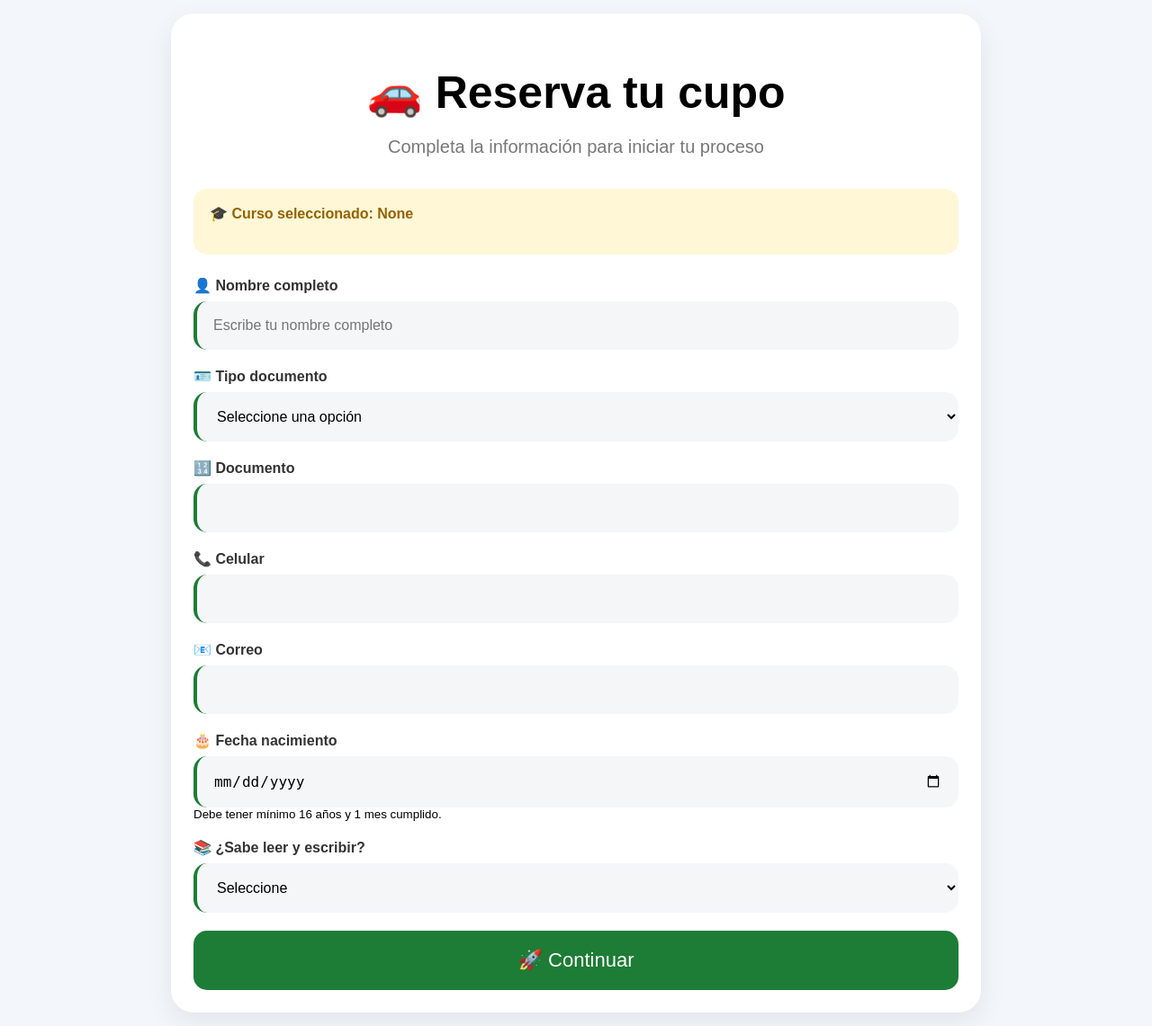
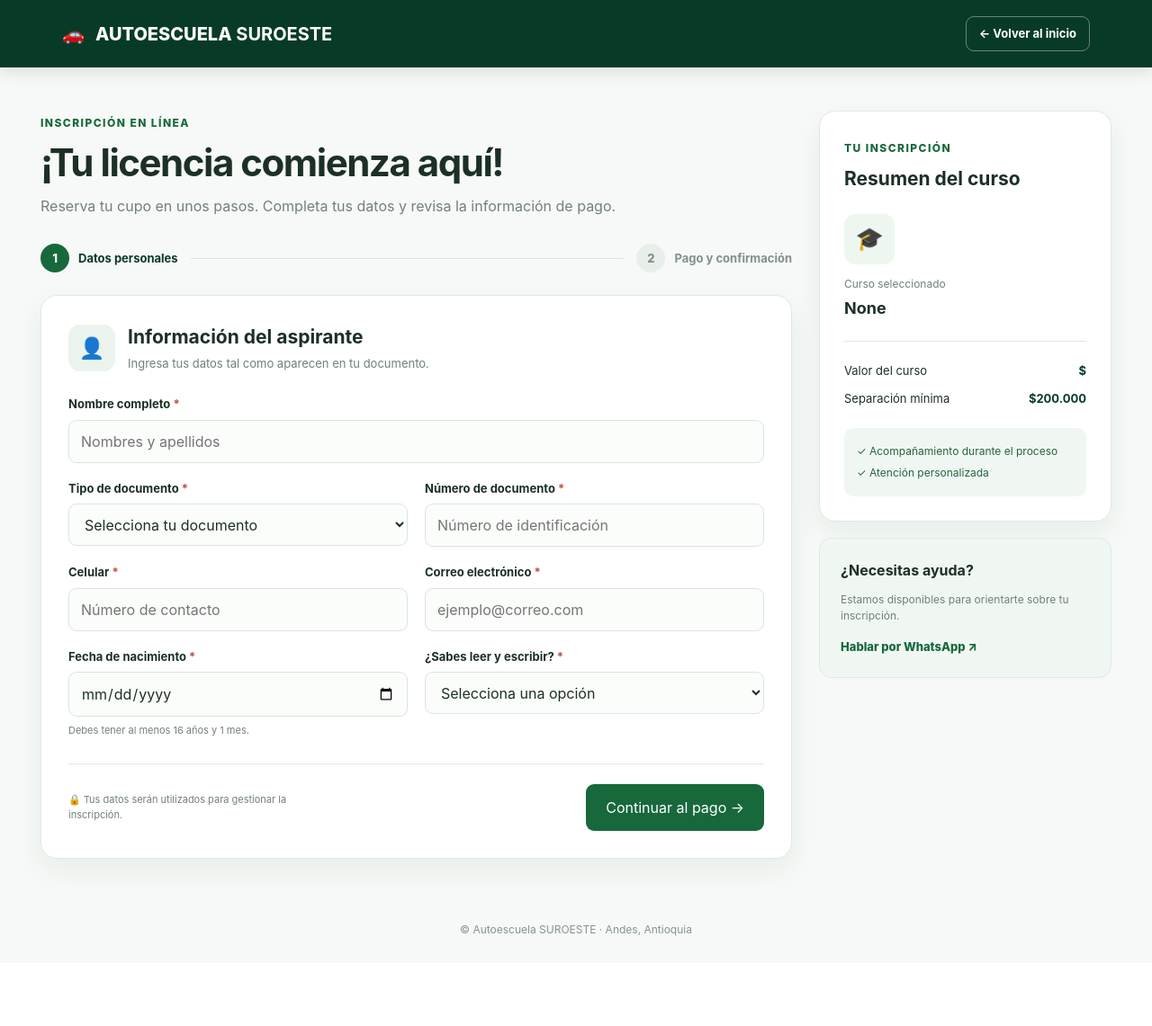
Before and after one commit to CarlosAndes/autoescuela_suroeste, a Flask app: page /separar_cupo in a window 1280 px wide. Shown: the whole page at 90% size. After the commit the page ends 1041 px from the top, so only its background shows below. Run offline with Flask 3, Linux system fonts and the light colour scheme.

Commit message:
Mejorar diseño del formulario de reserva de cupos

```diff
--- a/templates/separar_cupo.html
+++ b/templates/separar_cupo.html
@@ -1,458 +1,127 @@
 <!DOCTYPE html>
 <html lang="es">
-
 <head>
-
   <meta charset="UTF-8">
   <meta name="viewport" content="width=device-width, initial-scale=1.0">
+  <title>Reserva tu cupo | Autoescuela SUROESTE</title>
+  <link rel="stylesheet" href="{{ url_for('static', filename='css/reserva_cupo_seguro.css') }}">
+</head>
+<body class="reserva-page">
+  <header class="reserva-header">
+    <div class="reserva-header-inner">
+      <a href="{{ url_for('inicio') }}" class="reserva-brand" aria-label="Volver al inicio">🚗 <span><strong>AUTOESCUELA</strong> SUROESTE</span></a>
+      <a class="reserva-back" href="{{ url_for('inicio') }}">← Volver al inicio</a>
+    </div>
+  </header>
 
-<title>Separar Cupo</title>
-
-<link rel="stylesheet"
-href="{{ url_for('static', filename='css/estilos.css') }}">
-
-</head>
-
-<body>
-
-<div class="contenedor">
-
-<div class="formulario-card">
-
-<h1 class="titulo-form">
-🚗 Reserva tu cupo
-</h1>
-
-<p class="subtitulo-form">
-Completa la información para iniciar tu proceso
-</p>
-
-
-<div class="edad-box">
-
-🎓 Curso seleccionado:
-
-<strong>
-{{curso}}
-</strong>
-
-<br><br>
-
+  <main class="reserva-layout">
+    <section class="reserva-main" aria-labelledby="titulo-reserva">
+      <div class="reserva-heading">
+        <span class="reserva-kicker">INSCRIPCIÓN EN LÍNEA</span>
+        <h1 id="titulo-reserva">¡Tu licencia comienza aquí!</h1>
+        <p>Reserva tu cupo en unos pasos. Completa tus datos y revisa la información de pago.</p>
+      </div>
+      <div class="reserva-steps" aria-label="Progreso del formulario">
+        <div class="reserva-step active" id="indicador-1"><span>1</span><strong>Datos personales</strong></div>
+        <div class="reserva-step-line"></div>
+        <div class="reserva-step" id="indicador-2"><span>2</span><strong>Pago y confirmación</strong></div>
       </div>
 
-
-<form method="POST" enctype="multipart/form-data">
-
-
-<div class="grupo">
-
-<label>👤 Nombre completo</label>
-
-<input
-name="nombre"
-type="text"
-placeholder="Escribe tu nombre completo"
-required>
-
+      <!-- Se conservan method, enctype y todos los name del formulario original. -->
+      <form method="POST" enctype="multipart/form-data" id="formReserva">
+        <div class="reserva-panel" id="paso1">
+          <div class="reserva-panel-heading"><div class="reserva-icon">👤</div><div><h2>Información del aspirante</h2><p>Ingresa tus datos tal como aparecen en tu documento.</p></div></div>
+          <div class="reserva-fields">
+            <div class="reserva-field full"><label for="nombre">Nombre completo <span>*</span></label><input id="nombre" name="nombre" type="text" placeholder="Nombres y apellidos" autocomplete="name" required></div>
+            <div class="reserva-field"><label for="tipo_documento">Tipo de documento <span>*</span></label><select id="tipo_documento" name="tipo_documento" required><option value="" selected disabled>Selecciona tu documento</option><option>Cédula ciudadanía</option><option>Tarjeta identidad</option><option>Cédula extranjería</option><option>Pasaporte</option><option>PPT</option></select></div>
+            <div class="reserva-field"><label for="documento">Número de documento <span>*</span></label><input id="documento" name="documento" type="number" placeholder="Número de identificación" required></div>
+            <div class="reserva-field"><label for="celular">Celular <span>*</span></label><input id="celular" name="celular" type="number" placeholder="Número de contacto" required></div>
+            <div class="reserva-field"><label for="correo">Correo electrónico <span>*</span></label><input id="correo" name="correo" type="email" placeholder="ejemplo@correo.com" autocomplete="email" required></div>
+            <div class="reserva-field"><label for="fecha_nacimiento">Fecha de nacimiento <span>*</span></label><input id="fecha_nacimiento" name="fecha_nacimiento" type="date" required><small>Debes tener al menos 16 años y 1 mes.</small></div>
+            <div class="reserva-field"><label for="sabe_leer">¿Sabes leer y escribir? <span>*</span></label><select id="sabe_leer" name="sabe_leer" required><option value="" selected disabled>Selecciona una opción</option><option>Sí</option><option>No</option></select></div>
+            {% if curso and "C2" in curso %}
+            <div class="reserva-field full"><label for="tiene_c1">🚛 ¿Actualmente tienes licencia C1?</label><select id="tiene_c1" name="tiene_c1"><option>Seleccione</option><option>Sí</option><option>No</option></select><small>Para la categoría C2 se requiere contar previamente con C1.</small></div>
+            {% endif %}
+          </div>
+          <div class="reserva-panel-footer"><span>🔒 Tus datos serán utilizados para gestionar la inscripción.</span><button type="button" class="reserva-button" id="continuarBtn">Continuar al pago →</button></div>
         </div>
 
-
-
-<div class="grupo">
-
-<label>🪪 Tipo documento</label>
-
-<select
-name="tipo_documento"
-required>
-
-<option value="">
-Seleccione una opción
-</option>
-
-<option>Cédula ciudadanía</option>
-<option>Tarjeta identidad</option>
-<option>Cédula extranjería</option>
-<option>Pasaporte</option>
-<option>PPT</option>
-
-</select>
-
+        <div class="reserva-panel" id="paso2" hidden>
+          <div class="reserva-panel-heading"><div class="reserva-icon">💳</div><div><h2>Pago y comprobante</h2><p>Selecciona cómo deseas continuar con tu inscripción.</p></div></div>
+          <div class="reserva-field"><label for="tipo_pago">Tipo de pago</label><select id="tipo_pago" name="tipo_pago"><option>Separar cupo mínimo ($200.000)</option><option>Pagar curso completo (${{precio}})</option></select></div>
+          <div class="reserva-bank"><div class="reserva-bank-title">🏦 <strong>Datos para realizar el pago</strong></div><div class="reserva-bank-grid"><div><small>Banco</small><strong>Bancolombia</strong></div><div><small>Tipo de cuenta</small><strong>Ahorros</strong></div><div><small>Número de cuenta</small><strong>43800000522</strong></div><div><small>Titular</small><strong>Autoescuela SUROESTE</strong></div><div><small>NIT</small><strong>901347011-1</strong></div></div><button type="button" class="reserva-copy" id="copiarCuenta">📋 Copiar número de cuenta</button></div>
+          <div class="reserva-field reserva-upload"><label for="comprobante">📎 Adjuntar comprobante de pago</label><input id="comprobante" name="comprobante" type="file" accept="image/*,.pdf"><small>Puedes seleccionar una imagen o un PDF. La recepción del archivo depende de la configuración del sistema.</small></div>
+          <div class="reserva-note"><strong>¿Pagaste desde un corresponsal u otra entidad?</strong><p>También puedes enviar el comprobante por WhatsApp.</p><a href="https://wa.me/573113416655" target="_blank" rel="noopener noreferrer" class="reserva-whatsapp">💬 Enviar por WhatsApp</a></div>
+          <div class="reserva-panel-footer"><button type="button" class="reserva-secondary" id="volverBtn">← Volver a mis datos</button><button type="submit" class="reserva-button" id="enviarBtn">✓ Finalizar proceso</button></div>
         </div>
-
-
-
-<div class="grupo">
-
-<label>🔢 Documento</label>
-
-<input
-name="documento"
-type="number"
-required>
-
-</div>
-
-
-
-<div class="grupo">
-
-<label>📞 Celular</label>
-
-<input
-name="celular"
-type="number"
-required>
-
-</div>
-
-
-
-<div class="grupo">
-
-<label>📧 Correo</label>
-
-<input
-name="correo"
-type="email"
-required>
-
-</div>
-
-
-
-<div class="grupo">
-
-<label>🎂 Fecha nacimiento</label>
-
-<input
-name="fecha_nacimiento"
-type="date"
-id="fecha_nacimiento"
-required>
-
-<small>
-Debe tener mínimo 16 años y 1 mes cumplido.
-</small>
-
-</div>
-
-
-{% if curso and "C2" in curso %}
-
-<div class="grupo">
-
-<label>
-🚛 ¿Actualmente tiene licencia C1?
-</label>
-
-<select name="tiene_c1">
-
-<option>
-Seleccione
-</option>
-
-<option>Sí</option>
-
-<option>No</option>
-
-</select>
-
-<small>
-La categoría C2 requiere contar previamente con C1
-</small>
-
-</div>
-
-{% endif %}
-
-
-
-<div class="grupo">
-
-<label>
-📚 ¿Sabe leer y escribir?
-</label>
-
-<select
-name="sabe_leer"
-id="sabe_leer"
-required>
-
-
-<option>
-Seleccione
-</option>
-
-<option>Sí</option>
-<option>No</option>
-
-</select>
-
-</div>
-
-
-
-<button
-type="button"
-onclick="mostrarPago()">
-
-🚀 Continuar
-
-</button>
-
-
-
-<div
-id="pagoBox"
-style="display:none;margin-top:30px;">
-
-
-<div class="edad-box">
-
-💰 ¿Cómo deseas continuar?
-
-</div>
-
-
-<div class="grupo">
-
-<label>
-Tipo de pago
-</label>
-
-<select name="tipo_pago">
-
-<option>
-Separar cupo mínimo ($200.000)
-</option>
-
-<option>
-Pagar curso completo (${{precio}})
-</option>
-
-</select>
-
-</div>
-
-
-
-<div class="edad-box">
-
-<h3>
-🏦 Información de pago
-</h3>
-
-<p>
-Realiza el pago y luego adjunta el comprobante
-</p>
-
-
-<div class="pagos-grid">
-
-<div class="pago-card">
-
-🏦
-
-<h4>
-Bancolombia
-</h4>
-
-<small>
-
-Cuenta de ahorros
-
-<br><br>
-
-43800000522
-
-</small>
-
-</div>
-
-</div>
-
-
-<br>
-
-<strong>Titular:</strong>
-Autoescuela SUROESTE
-
-<br>
-
-<strong>NIT:</strong>
-901347011-1
-
-</div>
-
-
-
-<div class="grupo">
-
-<label>
-📎 Adjuntar comprobante
-</label>
-
-<input
-name="comprobante"
-type="file"
-accept="image/*,.pdf">
-
-</div>
-
-
-
-<div class="edad-box">
-
-📌 Si pagaste desde corresponsal o cualquier entidad:
-
-<br><br>
-
-Puedes subir el comprobante aquí o enviarlo directamente por WhatsApp.
-
-<br><br>
-
-<a
-href="https://wa.me/573113416655"
-target="_blank"
-class="btn-whatsapp">
-
-💬 Enviar comprobante por WhatsApp
-
-</a>
-
-</div>
-
-
-
-<button type="submit">
-
-✅ Finalizar proceso
-
-</button>
-
-
-</div>
-
       </form>
-
-</div>
-
-</div>
-
+    </section>
+    <aside class="reserva-aside" aria-label="Resumen de tu inscripción">
+      <div class="reserva-summary"><span class="reserva-summary-kicker">TU INSCRIPCIÓN</span><h2>Resumen del curso</h2><div class="reserva-course-icon">🎓</div><small>Curso seleccionado</small><strong class="reserva-course-name">{{ curso }}</strong><div class="reserva-summary-divider"></div><div class="reserva-price-row"><span>Valor del curso</span><strong>${{ precio }}</strong></div><div class="reserva-price-row"><span>Separación mínima</span><strong>$200.000</strong></div><p class="reserva-summary-foot">✓ Acompañamiento durante el proceso<br>✓ Atención personalizada</p></div>
+      <div class="reserva-help"><strong>¿Necesitas ayuda?</strong><p>Estamos disponibles para orientarte sobre tu inscripción.</p><a href="https://wa.me/573113416655" target="_blank" rel="noopener noreferrer">Hablar por WhatsApp ↗</a></div>
+    </aside>
+  </main>
+  <footer class="reserva-footer">© Autoescuela SUROESTE · Andes, Antioquia</footer>
   <script>
-
-function mostrarPago(){
-
-    const formulario =
-    document.querySelector("form");
-
-    if(!formulario.checkValidity()){
-
-        formulario.reportValidity();
-
+    (function () {
+      const form = document.getElementById('formReserva');
+      const paso1 = document.getElementById('paso1');
+      const paso2 = document.getElementById('paso2');
+      const indicador1 = document.getElementById('indicador-1');
+      const indicador2 = document.getElementById('indicador-2');
+      const nacimiento = document.getElementById('fecha_nacimiento');
+      const sabeLeer = document.getElementById('sabe_leer');
+      const continuar = document.getElementById('continuarBtn');
+      const enviar = document.getElementById('enviarBtn');
+      // Calcula el límite de edad con fecha local y evita desbordes de fin de mes.
+      const hoy = new Date();
+      const limite = new Date(hoy.getFullYear() - 16, hoy.getMonth() - 1, hoy.getDate());
+      if (limite.getMonth() !== ((hoy.getMonth() - 1 + 12) % 12)) {
+        limite.setDate(0);
+      }
+      const iso = [limite.getFullYear(), String(limite.getMonth() + 1).padStart(2, '0'), String(limite.getDate()).padStart(2, '0')].join('-');
+      nacimiento.max = iso;
+      const avisoLectura = 'Lo sentimos. Para iniciar el proceso de formación en conducción es necesario saber leer y escribir, ya que durante el curso se deben comprender señales de tránsito, normas viales y contenidos teóricos obligatorios.';
+      sabeLeer.addEventListener('change', function () { if (this.value === 'No') alert(avisoLectura); });
+      continuar.addEventListener('click', function () {
+        // Solo valida los campos de la primera etapa; conserva los name originales.
+        const campos = paso1.querySelectorAll('input, select');
+        for (const campo of campos) {
+          if (!campo.checkValidity()) { campo.reportValidity(); return; }
+        }
+        if (nacimiento.value && nacimiento.value > iso) {
+          nacimiento.setCustomValidity('Debes tener al menos 16 años y 1 mes.');
+          nacimiento.reportValidity();
           return;
-
         }
-
-    let sabeLeer =
-    document.getElementById(
-        "sabe_leer"
-    ).value;
-
-    if(sabeLeer === "No"){
-
-        alert(
-        "Lo sentimos. Para acceder a los programas de formación en conducción es requisito saber leer y escribir, ya que el estudiante debe comprender señales de tránsito, material pedagógico y evaluaciones teóricas obligatorias."
-        );
-
-        return;
-
-    }
-
-    document.getElementById(
-        "pagoBox"
-    ).style.display = "block";
-
-}
-
-window.onload = function(){
-
-    let fecha = new Date();
-
-    fecha.setFullYear(
-        fecha.getFullYear() - 16
-    );
-
-    fecha.setMonth(
-        fecha.getMonth() - 1
-    );
-
-    let anio = fecha.getFullYear();
-
-    let mes = String(
-        fecha.getMonth() + 1
-    ).padStart(2,'0');
-
-    let dia = String(
-        fecha.getDate()
-    ).padStart(2,'0');
-
-    document.getElementById(
-        "fecha_nacimiento"
-    ).max =
-    `${anio}-${mes}-${dia}`;
-
-}
-
-/* VALIDAR EDAD MÍNIMA */
-
-window.onload = function(){
-
-    let fecha = new Date();
-
-    fecha.setFullYear(
-        fecha.getFullYear() - 16
-    );
-
-    fecha.setMonth(
-        fecha.getMonth() - 1
-    );
-
-    let anio = fecha.getFullYear();
-
-    let mes = String(
-        fecha.getMonth() + 1
-    ).padStart(2,'0');
-
-    let dia = String(
-        fecha.getDate()
-    ).padStart(2,'0');
-
-    document.getElementById(
-        "fecha_nacimiento"
-    ).max =
-    `${anio}-${mes}-${dia}`;
-
-}
-
-/* MENSAJE SI NO SABE LEER */
-
-document.getElementById(
-    "sabe_leer"
-).addEventListener(
-    "change",
-    function(){
-
-        if(this.value === "No"){
-
-            alert(
-            "Lo sentimos. Para iniciar el proceso de formación en conducción es necesario saber leer y escribir, ya que durante el curso se deben comprender señales de tránsito, normas viales y contenidos teóricos obligatorios."
-            );
-
-        }
-
-    }
-);
-
+        nacimiento.setCustomValidity('');
+        if (sabeLeer.value === 'No') { alert(avisoLectura); return; }
+        paso1.hidden = true;
+        paso2.hidden = false;
+        indicador1.classList.remove('active');
+        indicador2.classList.add('active');
+        window.scrollTo({top: 0, behavior: 'smooth'});
+      });
+      nacimiento.addEventListener('input', function () { this.setCustomValidity(''); });
+      document.getElementById('volverBtn').addEventListener('click', function () {
+        paso2.hidden = true;
+        paso1.hidden = false;
+        indicador2.classList.remove('active');
+        indicador1.classList.add('active');
+        window.scrollTo({top: 0, behavior: 'smooth'});
+      });
+      document.getElementById('copiarCuenta').addEventListener('click', function () {
+        const texto = '43800000522';
+        if (navigator.clipboard && window.isSecureContext) {
+          navigator.clipboard.writeText(texto).then(() => { this.textContent = '✓ Cuenta copiada'; }).catch(() => { window.prompt('Copia el número de cuenta:', texto); });
+        } else { window.prompt('Copia el número de cuenta:', texto); }
+      });
+      form.addEventListener('submit', function (e) {
+        if (sabeLeer.value === 'No' || !form.checkValidity()) { e.preventDefault(); form.reportValidity(); return; }
+        enviar.disabled = true;
+        enviar.textContent = 'Enviando inscripción…';
+      });
+    })();
   </script>
+</body>
+</html>
```
Also changed, not shown: static/css/reserva_cupo_seguro.css (added). Lines whose indentation alone changed are shown as unchanged.
